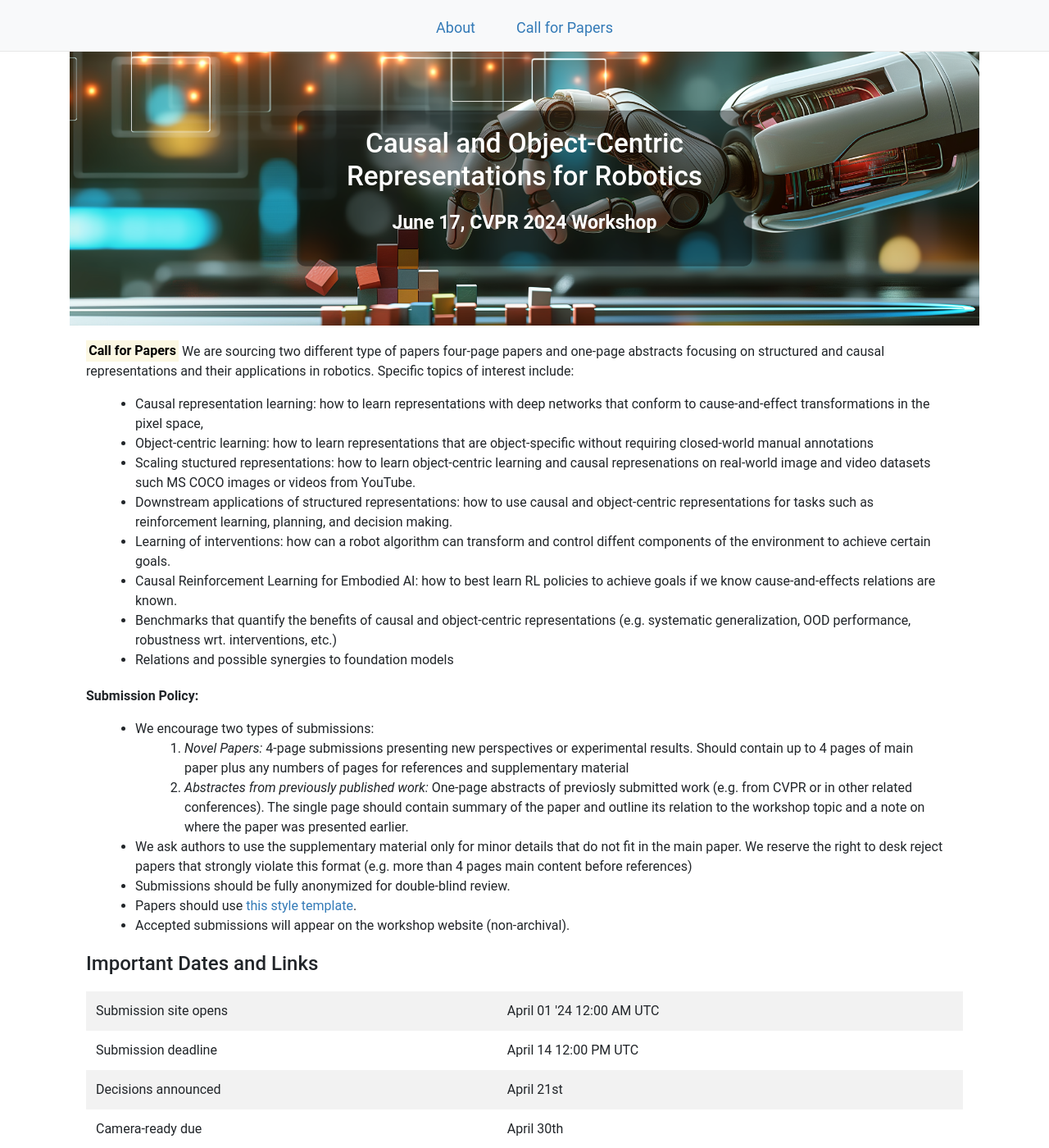
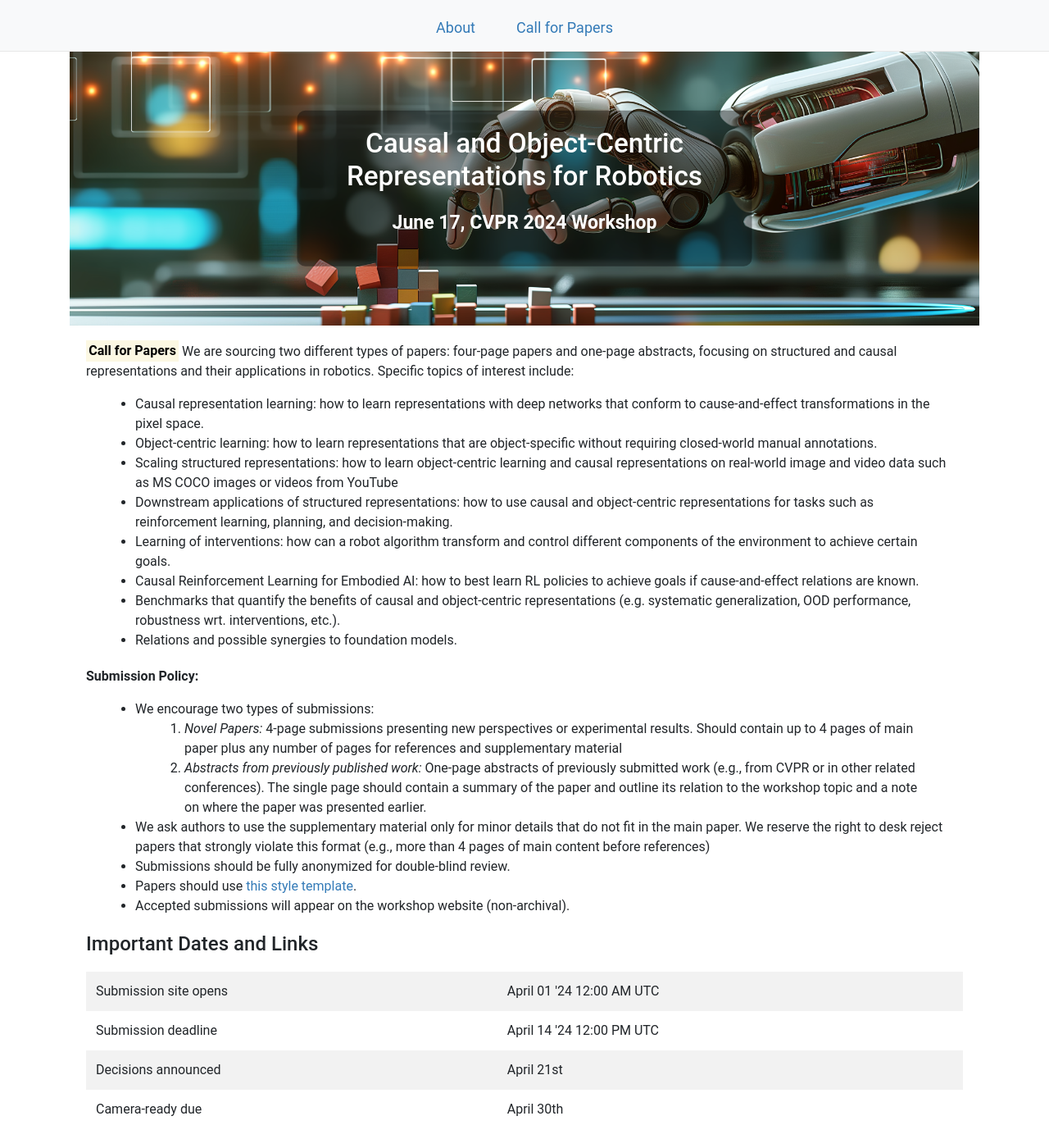
Before and after one commit to corrworkshop/corrworkshop.github.io, a Jekyll site: the page built from submit.html, in a window 1280 px wide and 1400 px high. Shown: the whole window at 82% size. Built offline with Jekyll 4.4.1, drawn with Linux system fonts in a browser that asks for light colours; nearby versions of some CDN libraries.

Commit message:
Fix typos

```diff
--- a/submit.html
+++ b/submit.html
@@ -10,16 +10,16 @@ layout: default
 </div>
 <div class="row">
   <p><b><mark>Call for Papers</mark></b>
-    We are sourcing two different type of papers four-page papers and one-page abstracts focusing on structured and causal representations and their applications in robotics. Specific topics of interest include:
+    We are sourcing two different types of papers: four-page papers and one-page abstracts, focusing on structured and causal representations and their applications in robotics. Specific topics of interest include:
     <ul>
-      <li>Causal representation learning: how to learn representations with deep networks that conform to cause-and-effect transformations in the pixel space,</li>
-      <li>Object-centric learning: how to learn representations that are object-specific without requiring closed-world manual annotations</li>
-      <li>Scaling stuctured representations: how to learn object-centric learning and causal represenations on real-world image and video datasets such MS COCO images or videos from YouTube.</li>
-      <li>Downstream applications of structured representations: how to use causal and object-centric representations for tasks such as reinforcement learning, planning, and decision making.</li>
-      <li>Learning of interventions: how can a robot algorithm can transform and control diffent components of the environment to achieve certain goals.</li>
-      <li>Causal Reinforcement Learning for Embodied AI: how to best learn RL policies to achieve goals if we know cause-and-effects relations are known.</li>
-      <li>Benchmarks that quantify the benefits of causal and object-centric representations (e.g. systematic generalization, OOD performance, robustness wrt. interventions, etc.) </li>
-      <li>Relations and possible synergies to foundation models</li>
+      <li>Causal representation learning: how to learn representations with deep networks that conform to cause-and-effect transformations in the pixel space.</li>
+      <li>Object-centric learning: how to learn representations that are object-specific without requiring closed-world manual annotations.</li>
+      <li>Scaling structured representations: how to learn object-centric learning and causal representations on real-world image and video data such as MS COCO images or videos from YouTube</li>
+      <li>Downstream applications of structured representations: how to use causal and object-centric representations for tasks such as reinforcement learning, planning, and decision-making.</li>
+      <li>Learning of interventions: how can a robot algorithm transform and control different components of the environment to achieve certain goals.</li>
+      <li>Causal Reinforcement Learning for Embodied AI: how to best learn RL policies to achieve goals if cause-and-effect relations are known.</li>
+      <li>Benchmarks that quantify the benefits of causal and object-centric representations (e.g. systematic generalization, OOD performance, robustness wrt. interventions, etc.). </li>
+      <li>Relations and possible synergies to foundation models.</li>
     </ul>
   </p>
 
@@ -28,10 +28,10 @@ layout: default
   <ul>
     <li>We encourage two types of submissions:
       <ol>
-        <li><em>Novel Papers:</em> 4-page submissions presenting new perspectives or experimental results. Should contain up to 4 pages of main paper plus any numbers of pages for references and supplementary material</li>
-        <li><em>Abstractes from previously published work:</em> One-page abstracts of previosly submitted work (e.g. from CVPR or in other related conferences). The single page should contain summary of the paper and outline its relation to the workshop topic and a note on where the paper was presented earlier.</li>
+        <li><em>Novel Papers:</em> 4-page submissions presenting new perspectives or experimental results. Should contain up to 4 pages of main paper plus any number of pages for references and supplementary material</li>
+        <li><em>Abstracts from previously published work:</em> One-page abstracts of previously submitted work (e.g., from CVPR or in other related conferences). The single page should contain a summary of the paper and outline its relation to the workshop topic and a note on where the paper was presented earlier.</li>
       </ol>
-    <li>We ask authors to use the supplementary material only for minor details that do not fit in the main paper. We reserve the right to desk reject papers that strongly violate this format (e.g. more than 4 pages main content before references)</li>
+    <li>We ask authors to use the supplementary material only for minor details that do not fit in the main paper. We reserve the right to desk reject papers that strongly violate this format (e.g., more than 4 pages of main content before references)</li>
     <li>Submissions should be fully anonymized for double-blind review.</li>
     <li>Papers should use <a href="https://github.com/cvpr-org/author-kit">this style template</a>.</li>
     <li>Accepted submissions will appear on the workshop website (non-archival).</li>
@@ -52,7 +52,7 @@ layout: default
     </tr> -->
     <tr>
       <td>Submission deadline</td>
-      <td>April 14 12:00 PM UTC</td>
+      <td>April 14 '24 12:00 PM UTC</td>
     </tr>
     <tr>
       <td>Decisions announced</td>
```
Also changed, not shown: index.html (+12 -11 lines).
